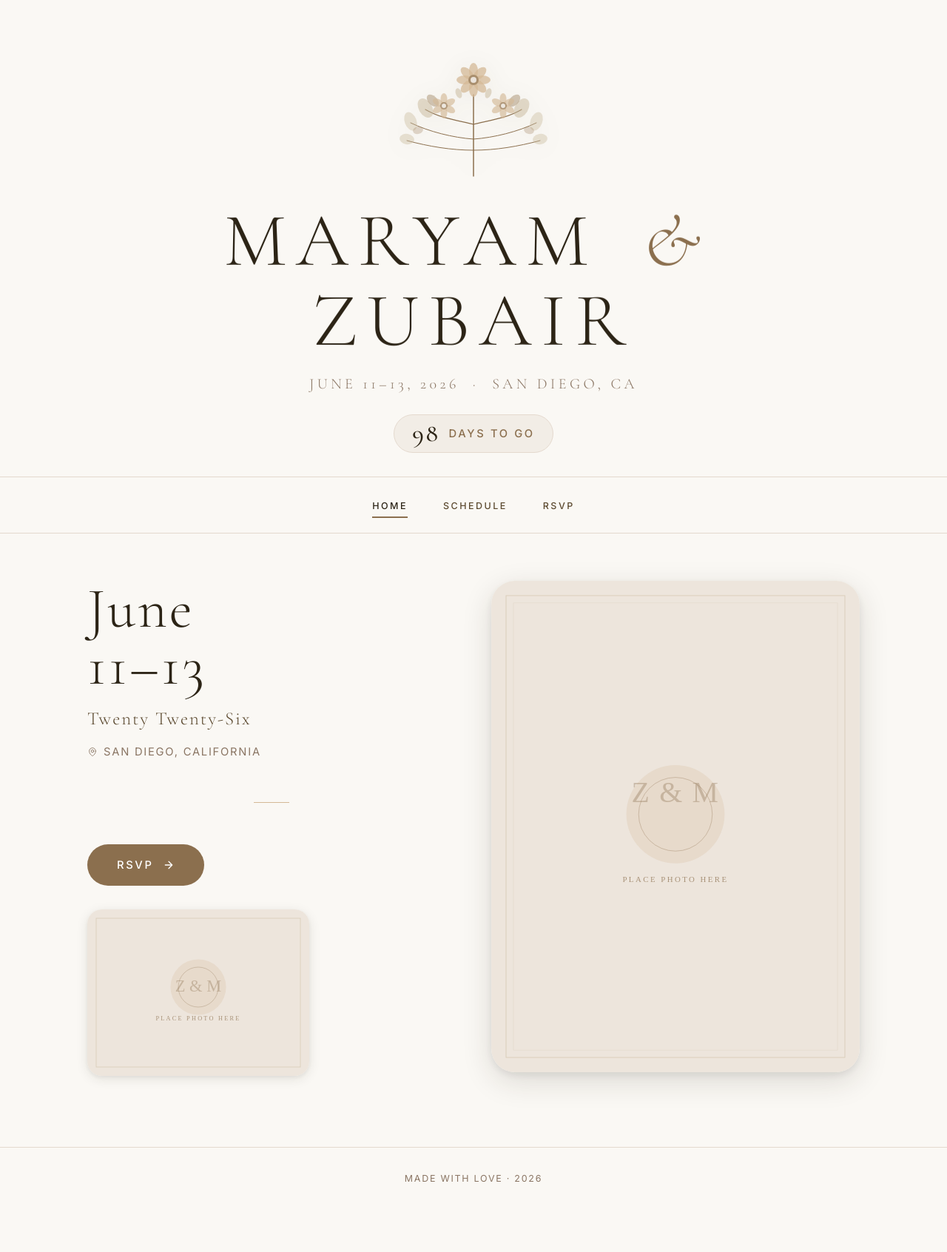
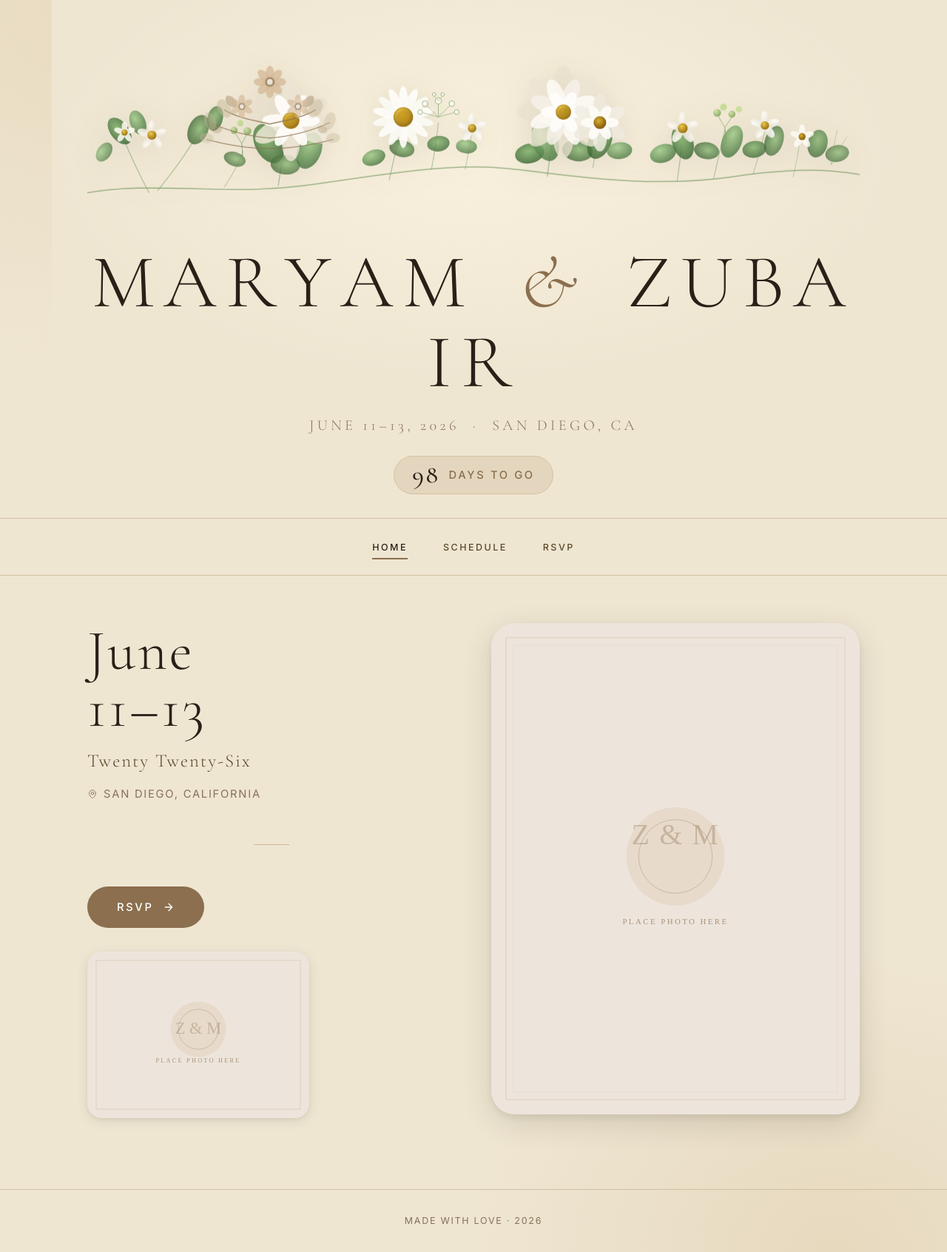
Before and after one commit to ZubairQazi/ZubairQazi.github.io, a Jekyll site: the page maryam/index.html, which Jekyll copies as it is, in a window 1280 px wide. Shown: the whole page at 74% size. Built offline with Jekyll 4.4.1, drawn with Linux system fonts in a browser that asks for light colours; nearby versions of some CDN libraries; before the commit the page ends 1636 px from its top, so only the background shows below that.

Commit message:
feat(ui): detailed botanical SVG garland, warm beige palette, falling petals, letter-split names, floral parallax + float

```diff
--- a/maryam/css/styles.css
+++ b/maryam/css/styles.css
@@ -11,16 +11,16 @@
 /* ── Design Tokens ──────────────────────────────────────────────── */
 :root {
   /* Palette */
-  --color-bg:           #FAF8F4;
-  --color-bg-card:      #FFFFFF;
-  --color-bg-muted:     #F2EDE6;
-  --color-text:         #2C2416;
-  --color-text-mid:     #5C4A30;
-  --color-text-light:   #8A7563;
+  --color-bg:           #EFE6D2;
+  --color-bg-card:      #FAF5E8;
+  --color-bg-muted:     #E4D6BE;
+  --color-text:         #2A2018;
+  --color-text-mid:     #5A4828;
+  --color-text-light:   #87715A;
   --color-accent:       #8B6F4E;
   --color-accent-hover: #6B5238;
   --color-accent-light: #D4B896;
-  --color-border:       #E4D9CE;
+  --color-border:       #D2C0A0;
   --color-white:        #FFFFFF;
   --color-success:      #3A7D44;
   --color-error:        #C0392B;
@@ -98,6 +98,9 @@ body {
   line-height: 1.65;
   color: var(--color-text);
   background-color: var(--color-bg);
+  background-image:
+    radial-gradient(ellipse 80% 45% at 12% 0%,  rgba(215,190,145,0.28) 0%, transparent 65%),
+    radial-gradient(ellipse 65% 40% at 88% 100%, rgba(200,170,120,0.22) 0%, transparent 60%);
   -webkit-font-smoothing: antialiased;
   -moz-osx-font-smoothing: grayscale;
   overflow-x: hidden;
@@ -144,6 +147,36 @@ h1, h2, h3, h4, h5, h6 {
   min-height: 100vh;
   display: flex;
   flex-direction: column;
+  position: relative;
+  z-index: 1;
+}
+
+/* ── Petal layer ────────────────────────────────────────────────── */
+#petals-layer {
+  position: fixed;
+  inset: 0;
+  pointer-events: none;
+  z-index: 0;
+  overflow: hidden;
+}
+
+.petal {
+  position: absolute;
+  top: -20px;
+  left: var(--px, 10%);
+  width: var(--ps, 12px);
+  height: calc(var(--ps, 12px) * 1.65);
+  background: linear-gradient(135deg, #F8F3E5 0%, #EAD9BC 100%);
+  pointer-events: none;
+  animation: petalDrift var(--pd, 14s) var(--pdl, 0s) linear infinite;
+  opacity: 0;
+  will-change: transform, opacity;
+}
+
+/* ── Hero letter split ──────────────────────────────────────────── */
+.hero-letter {
+  display: inline-block;
+  will-change: transform, opacity;
 }
 
 .container {
@@ -160,8 +193,10 @@ h1, h2, h3, h4, h5, h6 {
   text-align: center;
   padding-top: var(--space-12);
   padding-bottom: var(--space-8);
-  background: var(--color-bg);
   position: relative;
+  background:
+    radial-gradient(ellipse 70% 60% at 50% 30%, rgba(255,248,228,0.60) 0%, transparent 72%),
+    var(--color-bg);
 }
 
 .hero-floral {
@@ -173,9 +208,9 @@ h1, h2, h3, h4, h5, h6 {
 
 .hero-floral img,
 .hero-floral svg {
-  width: clamp(220px, 45vw, 520px);
+  width: clamp(340px, 90vw, 1060px);
   height: auto;
-  filter: drop-shadow(0 4px 16px rgba(44,36,22,0.08));
+  filter: drop-shadow(0 6px 20px rgba(44,36,22,0.10));
 }
 
 .hero-names {
@@ -614,6 +649,13 @@ h1, h2, h3, h4, h5, h6 {
   100% { background-position: -200% 0; }
 }
 
+@keyframes petalDrift {
+  0%   { transform: translateY(-20px) translateX(0) rotate(0deg); opacity: 0; }
+  8%   { opacity: 0.60; }
+  90%  { opacity: 0.38; }
+  100% { transform: translateY(105vh) translateX(var(--dx, 60px)) rotate(var(--dr, 360deg)); opacity: 0; }
+}
+
 /* Guest cards */
 .guest-list {
   display: flex;
@@ -959,6 +1001,7 @@ h1, h2, h3, h4, h5, h6 {
    ══════════════════════════════════════════════════════════════════ */
 body.gsap-ready .hero-floral,
 body.gsap-ready .hero-names,
+body.gsap-ready .hero-letter,
 body.gsap-ready .hero-tagline,
 body.gsap-ready .hero-countdown,
 body.gsap-ready #main-nav,
--- a/maryam/index.html
+++ b/maryam/index.html
@@ -17,6 +17,8 @@
 </head>
 <body>
   <div class="site-wrapper">
+    <!-- Floating petals (populated by JS) -->
+    <div id="petals-layer" aria-hidden="true"></div>
 
     <!-- ══════════════════════════ HERO ══════════════════════════ -->
     <header id="hero" class="container">
@@ -26,8 +28,8 @@
         <img
           src="assets/floral-header.svg"
           alt="Floral botanical illustration"
-          width="520"
-          height="200"
+          width="1100"
+          height="270"
           loading="eager"
         >
       </div>
--- a/maryam/js/home.js
+++ b/maryam/js/home.js
@@ -40,18 +40,68 @@ const prefersReduced = window.matchMedia('(prefers-reduced-motion: reduce)').mat
   setTimeout(() => { update(); setInterval(update, 86400000); }, msToMidnight);
 })();
 
+// ── Split hero names into individual .hero-letter spans ──────────
+function splitHeroNames() {
+  const el = document.querySelector('.hero-names');
+  if (!el || prefersReduced) return;
+  const nodes = Array.from(el.childNodes);
+  el.innerHTML = '';
+  nodes.forEach(node => {
+    if (node.nodeType === Node.TEXT_NODE) {
+      [...node.textContent].forEach(char => {
+        if (char.trim() === '') {
+          el.appendChild(document.createTextNode(char));
+        } else {
+          const s = document.createElement('span');
+          s.className = 'hero-letter';
+          s.textContent = char;
+          el.appendChild(s);
+        }
+      });
+    } else {
+      // .ampersand span — preserve element, wrap its chars too
+      const clone = node.cloneNode(false);
+      [...node.textContent].forEach(char => {
+        const s = document.createElement('span');
+        s.className = 'hero-letter';
+        s.textContent = char;
+        clone.appendChild(s);
+      });
+      el.appendChild(clone);
+    }
+  });
+}
+
+// ── Generate falling petals ───────────────────────────────────────
+function initPetals() {
+  if (prefersReduced) return;
+  const layer = document.getElementById('petals-layer');
+  if (!layer) return;
+  for (let i = 0; i < 14; i++) {
+    const p     = document.createElement('div');
+    p.className = 'petal';
+    const size  = (Math.random() * 9 + 7).toFixed(1);
+    const xPct  = (Math.random() * 96 + 2).toFixed(1);
+    const dur   = (Math.random() * 9 + 11).toFixed(1);
+    const delay = (Math.random() * 18).toFixed(1);
+    const dx    = ((Math.random() - 0.5) * 140).toFixed(0);
+    const dr    = (Math.random() * 360 + 180).toFixed(0);
+    const r     = Math.random() > 0.5 ? '50% 0 50% 0' : '50% 50% 0 50%';
+    p.style.cssText = `--ps:${size}px;--px:${xPct}%;--pd:${dur}s;--pdl:${delay}s;--dx:${dx}px;--dr:${dr}deg;border-radius:${r};`;
+    layer.appendChild(p);
+  }
+}
+
 // ── GSAP Animations ───────────────────────────────────────────────
 window.addEventListener('load', () => {
   if (typeof gsap === 'undefined') return;
 
-  // Mark body so CSS initial-opacity states activate
+  splitHeroNames(); // Must run before gsap.set so .hero-letter spans exist
+  initPetals();
+
   document.body.classList.add('gsap-ready');
 
-  // Temporarily make elements invisible while GSAP loads
-  // (the .gsap-ready class in CSS handles this)
-
   if (prefersReduced) {
-    // Reduced motion: just snap to visible immediately, no transforms
     document.body.classList.remove('gsap-ready');
     gsap.set([
       '.hero-floral', '.hero-names', '.hero-tagline',
@@ -60,42 +110,65 @@ window.addEventListener('load', () => {
     return;
   }
 
-  // ── Set initial hidden states (GSAP overrides CSS opacity)
-  gsap.set('.hero-floral',   { opacity: 0, y: -18, scale: 0.97 });
-  gsap.set('.hero-names',    { opacity: 0, y: 22 });
-  gsap.set('.hero-tagline',  { opacity: 0, y: 14 });
-  gsap.set('.hero-countdown',{ opacity: 0, y: 10 });
-  gsap.set('#main-nav',      { opacity: 0 });
-  gsap.set('.main-left',     { opacity: 0, x: -30 });
-  gsap.set('.main-right',    { opacity: 0, x: 30 });
+  // ── Initial states
+  gsap.set('.hero-floral',    { opacity: 0, y: -24, scale: 0.95 });
+  gsap.set('.hero-letter',    { opacity: 0, y: 38, rotateY: 80, transformOrigin: '50% 100%' });
+  gsap.set('.hero-tagline',   { opacity: 0, y: 16 });
+  gsap.set('.hero-countdown', { opacity: 0, y: 12, scale: 0.88 });
+  gsap.set('#main-nav',       { opacity: 0 });
+  gsap.set('.main-left',      { opacity: 0, x: -40 });
+  gsap.set('.main-right',     { opacity: 0, x: 40 });
 
-  // Remove CSS initial-hide now that GSAP owns opacity
   document.body.classList.remove('gsap-ready');
 
-  // ── Hero stagger entrance
-  const tl = gsap.timeline({ defaults: { ease: 'power3.out' } });
+  // ── Entrance timeline
+  const tl = gsap.timeline({
+    defaults: { ease: 'power3.out' },
+    onComplete() {
+      // Gentle perpetual float on the floral after entrance
+      gsap.to('.hero-floral', {
+        y: '+=10', duration: 3.8, ease: 'sine.inOut', repeat: -1, yoyo: true,
+      });
+    }
+  });
 
-  tl.to('.hero-floral', {
-    opacity: 1, y: 0, scale: 1, duration: 0.9,
+  tl
+    .to('.hero-floral', {
+      opacity: 1, y: 0, scale: 1, duration: 1.1,
     })
-  .to('.hero-names', {
-    opacity: 1, y: 0, duration: 0.85,
-  }, '-=0.45')
+    .to('.hero-letter', {
+      opacity: 1, y: 0, rotateY: 0,
+      duration: 0.72,
+      ease: 'back.out(2)',
+      stagger: { each: 0.038, ease: 'power2.inOut' },
+    }, '-=0.5')
     .to('.hero-tagline', {
-    opacity: 1, y: 0, duration: 0.6,
+      opacity: 1, y: 0, duration: 0.65,
+    }, '-=0.3')
+    .to('.hero-countdown', {
+      opacity: 1, y: 0, scale: 1, duration: 0.6, ease: 'back.out(1.6)',
     }, '-=0.4')
-  .to('.hero-countdown', {
-    opacity: 1, y: 0, duration: 0.55,
-  }, '-=0.35')
     .to('#main-nav', {
       opacity: 1, duration: 0.5,
-  }, '-=0.3')
+    }, '-=0.25')
     .to('.main-left', {
-    opacity: 1, x: 0, duration: 0.75,
+      opacity: 1, x: 0, duration: 0.85, ease: 'power2.out',
     }, '-=0.2')
     .to('.main-right', {
-    opacity: 1, x: 0, duration: 0.75,
+      opacity: 1, x: 0, duration: 0.85, ease: 'power2.out',
     }, '<');
+
+  // ── Scroll-driven parallax on floral illustration
+  if (typeof ScrollTrigger !== 'undefined') {
+    ScrollTrigger.create({
+      trigger: '#hero',
+      start: 'top top',
+      end: 'bottom top',
+      onUpdate(self) {
+        gsap.set('.hero-floral', { yPercent: self.progress * -20 });
+      }
+    });
+  }
 });
 
 // ── Photo tilt on mousemove (desktop only) ─────────────────────────
```
Also changed, not shown: maryam/assets/floral-header.svg. Lines whose indentation alone changed are shown as unchanged.
